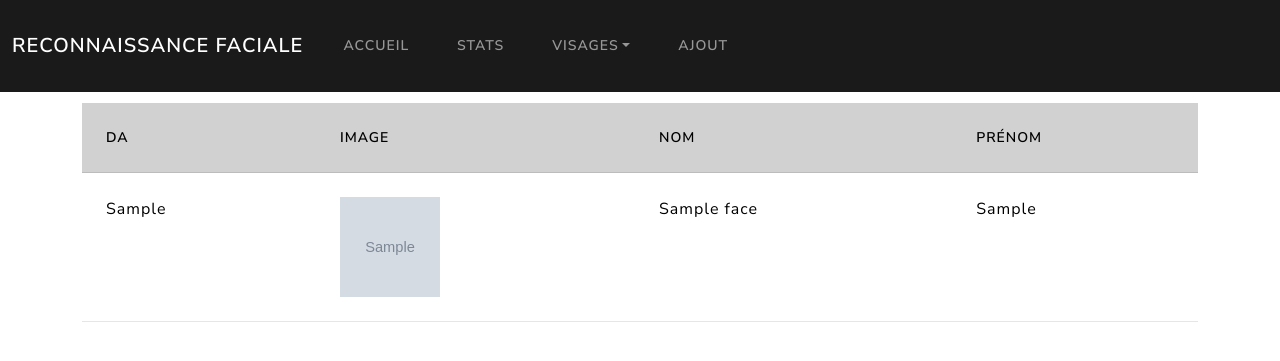
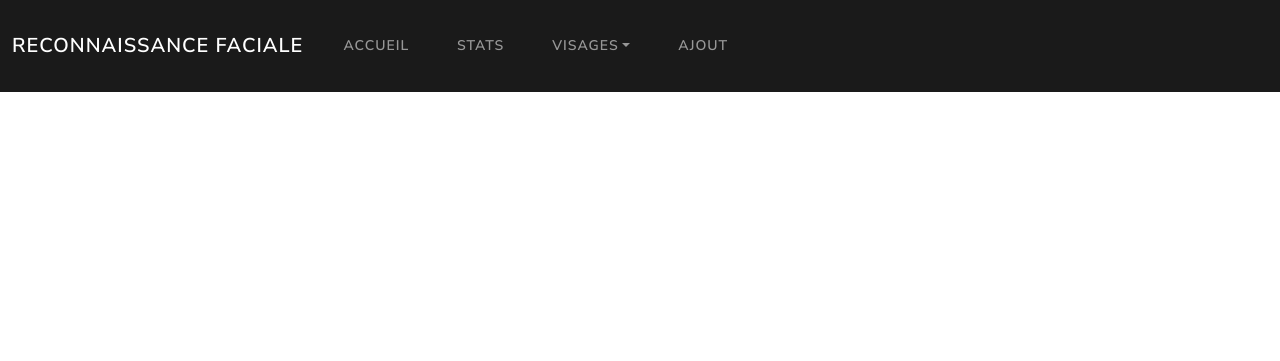
Before and after one commit to AwesomeLuffy/Fiole, a Flask app: page /unknowns in a window 1280 px wide. Shown: the top 361 px of the page. Run offline with Flask 2, Linux system fonts and the light colour scheme; tables that the repository leaves empty or names only in its code hold one stand-in row (values such as "Sample post"); grey boxes marked "Sample" are stand-in pictures; some libraries are stand-ins or nearby versions.

Commit message:
Moving code to registered.html

```diff
--- a/src/Templates/unknows.html
+++ b/src/Templates/unknows.html
@@ -1,26 +1,7 @@
 {% extends 'layout.html' %}
 {% block content %}
     {% if obj is defined and obj %}
-        <table class="table table-hover" style="margin-top: 1%">
-            <thead>
-                <tr class="table-primary">
-                    <th>DA</th>
-                    <th>Image</th>
-                    <th>Nom</th>
-                    <th>Prénom</th>
-                </tr>
-            </thead>
-            <tbody>
-            {% for data in obj.data_list %}
-                <tr class="table-light">
-                    <td>{{ data["da"] }}</td>
-                    <td><img src="{{ data["image_location"] }}" alt="image" width="100" height="100"></td>
-                    <td>{{ data["nom"] }}</td>
-                    <td>{{ data["prenom"] }}</td>
-                </tr>
-            {% endfor %}
-            </tbody>
-        </table>
+
     {% endif %}
 {% endblock %}
 {% include 'footer.html' %}
```
